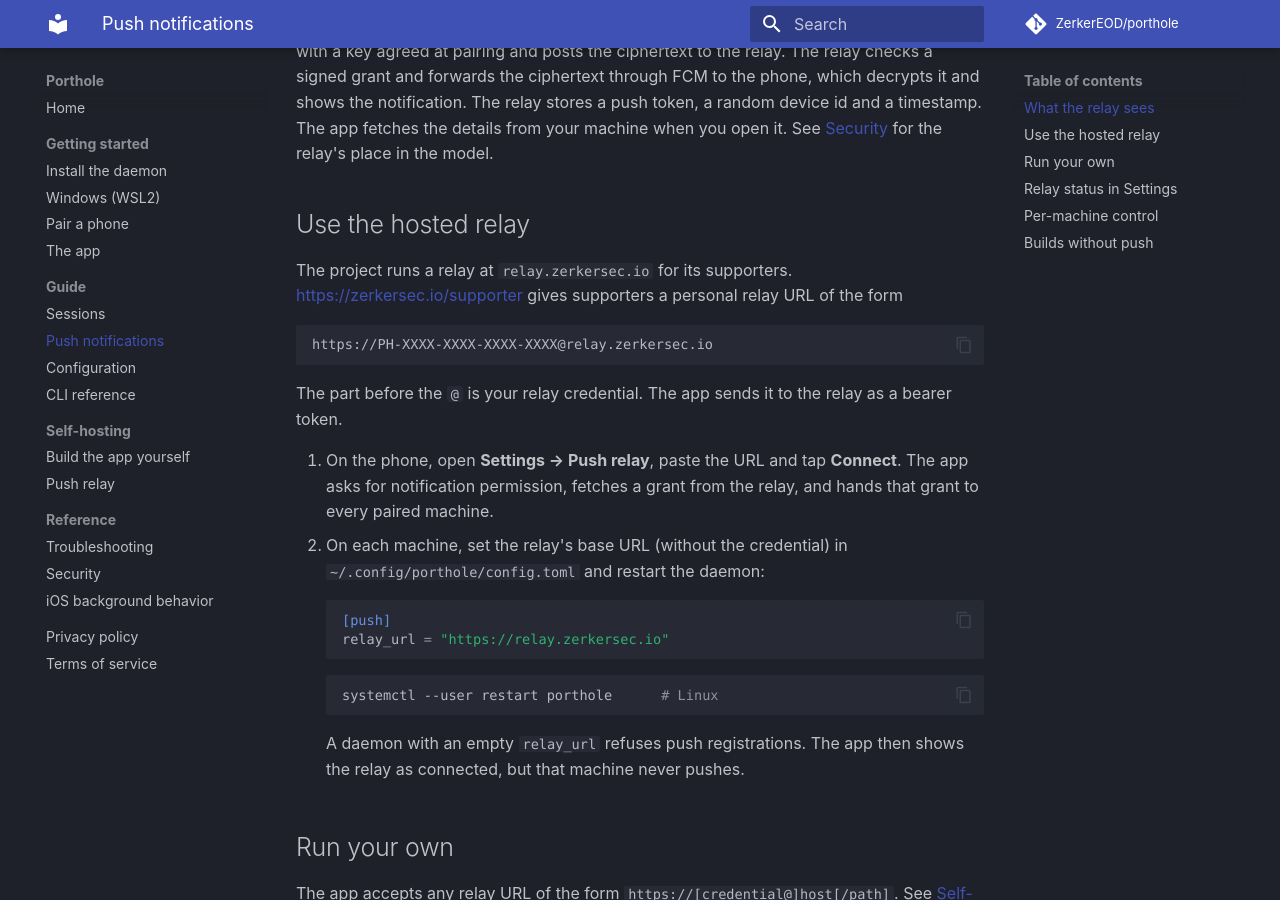
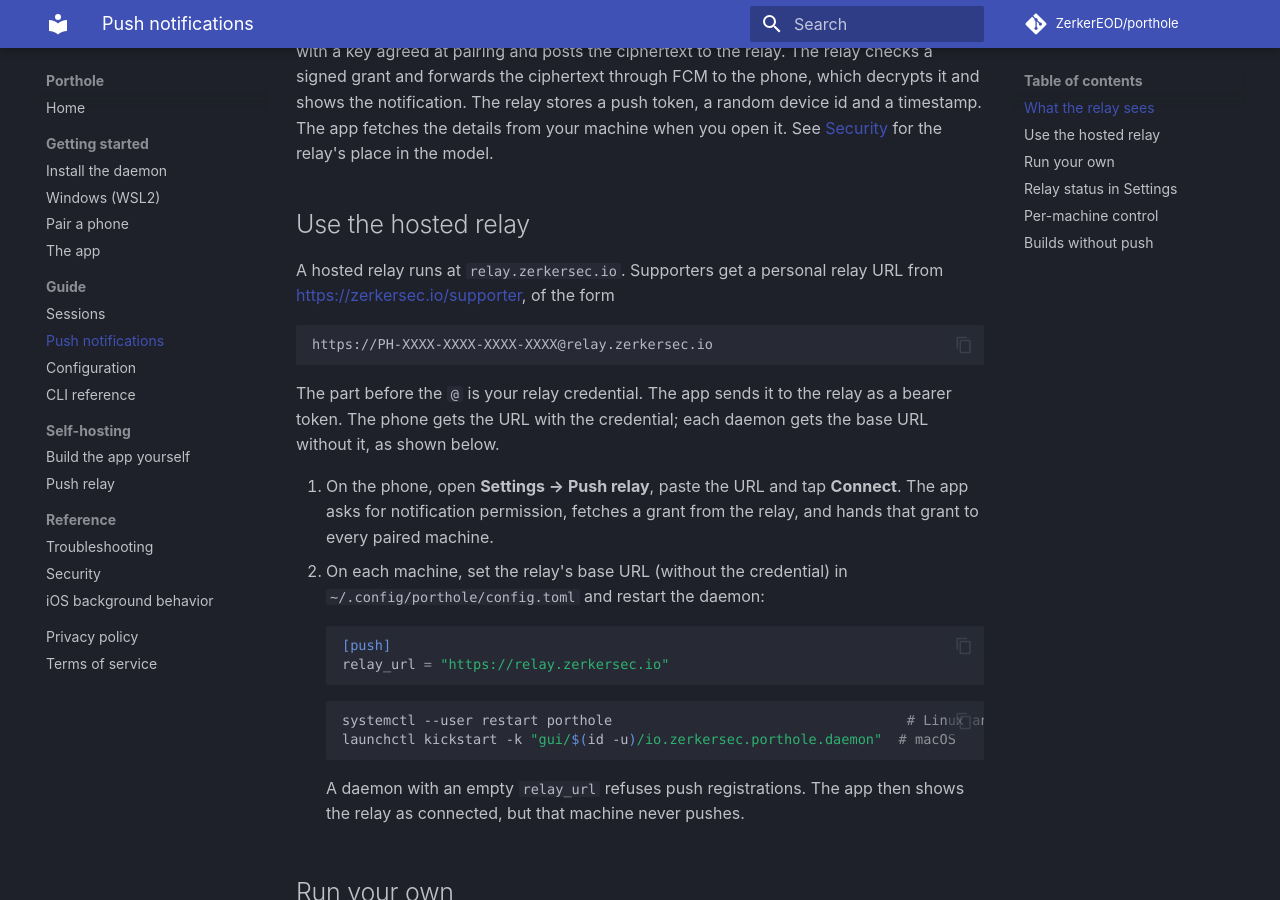
Before and after one commit to ZerkerEOD/porthole, an MkDocs documentation site: the page built from docs/guide/push.md, in a window 1280 px wide and 900 px high, scrolled down 411 px. Built offline with MkDocs 1.6.1 and Material for MkDocs 9.7.7, drawn with Linux system fonts in a browser that asks for light colours; comment, search, counter and statistics services are not loaded; the version menu is left out.

Commit message:
docs: review fixes (restart commands, credential vs base URL, Android install path)
Signed-off-by: ZerkerEOD <KingAroan@gmail.com>

````diff
--- a/docs/guide/push.md
+++ b/docs/guide/push.md
@@ -21,16 +21,16 @@ from your machine when you open it. See
 
 ## Use the hosted relay
 
-The project runs a relay at `relay.zerkersec.io` for its supporters.
-<https://zerkersec.io/supporter> gives supporters a personal relay URL of the
-form
+A hosted relay runs at `relay.zerkersec.io`. Supporters get a personal relay
+URL from <https://zerkersec.io/supporter>, of the form
 
 ```
 https://PH-XXXX-XXXX-XXXX-XXXX@relay.zerkersec.io
 ```
 
 The part before the `@` is your relay credential. The app sends it to the relay
-as a bearer token.
+as a bearer token. The phone gets the URL with the credential; each daemon gets
+the base URL without it, as shown below.
 
 1. On the phone, open **Settings → Push relay**, paste the URL and tap
    **Connect**. The app asks for notification permission, fetches a grant from
@@ -44,7 +44,8 @@ as a bearer token.
     ```
 
     ```sh
-    systemctl --user restart porthole      # Linux
+    systemctl --user restart porthole                                    # Linux and WSL2
+    launchctl kickstart -k "gui/$(id -u)/io.zerkersec.porthole.daemon"  # macOS
     ```
 
     A daemon with an empty `relay_url` refuses push registrations. The app then
````
Also changed, not shown: README.md (+6 -9 lines), docs/getting-started/app.md (+2 -2 lines), docs/getting-started/windows.md (+8 -4 lines), docs/index.md (+4 -3 lines), docs/reference/security.md (+2 -2 lines), docs/self-host/app.md (+1 -1 lines).
